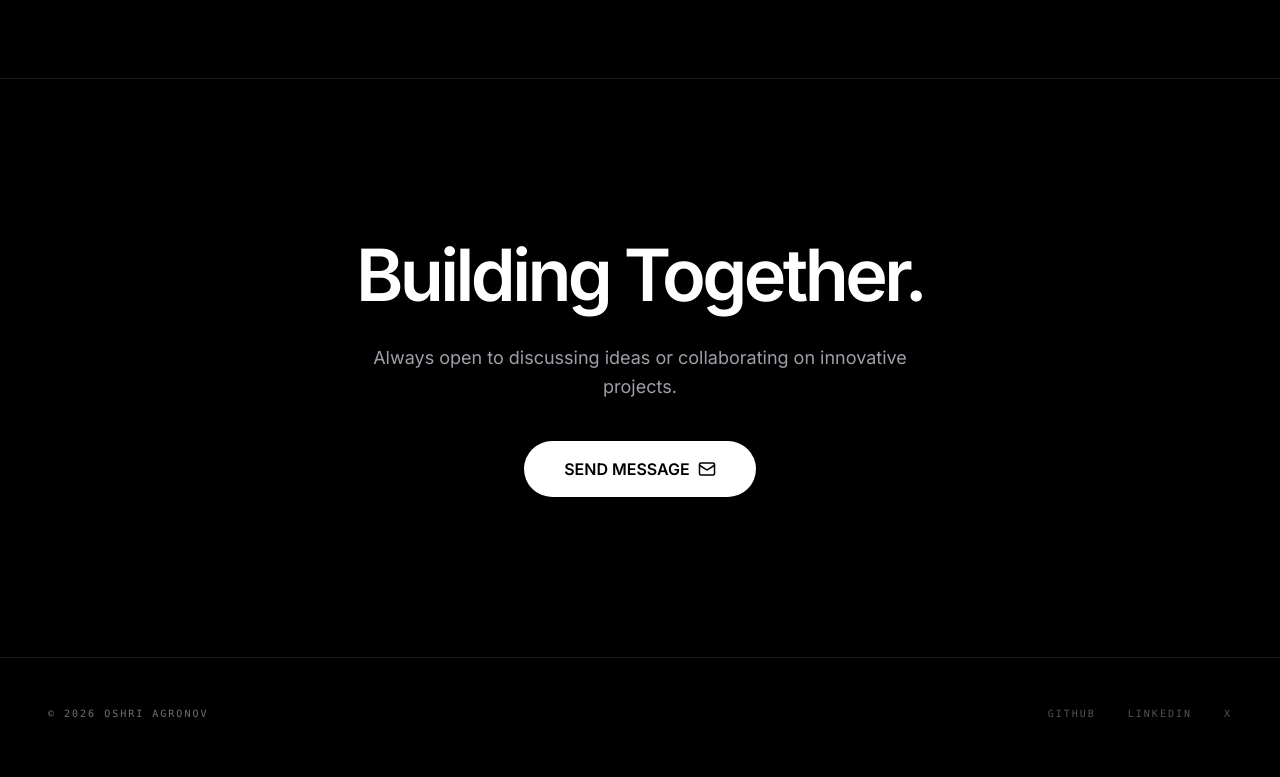
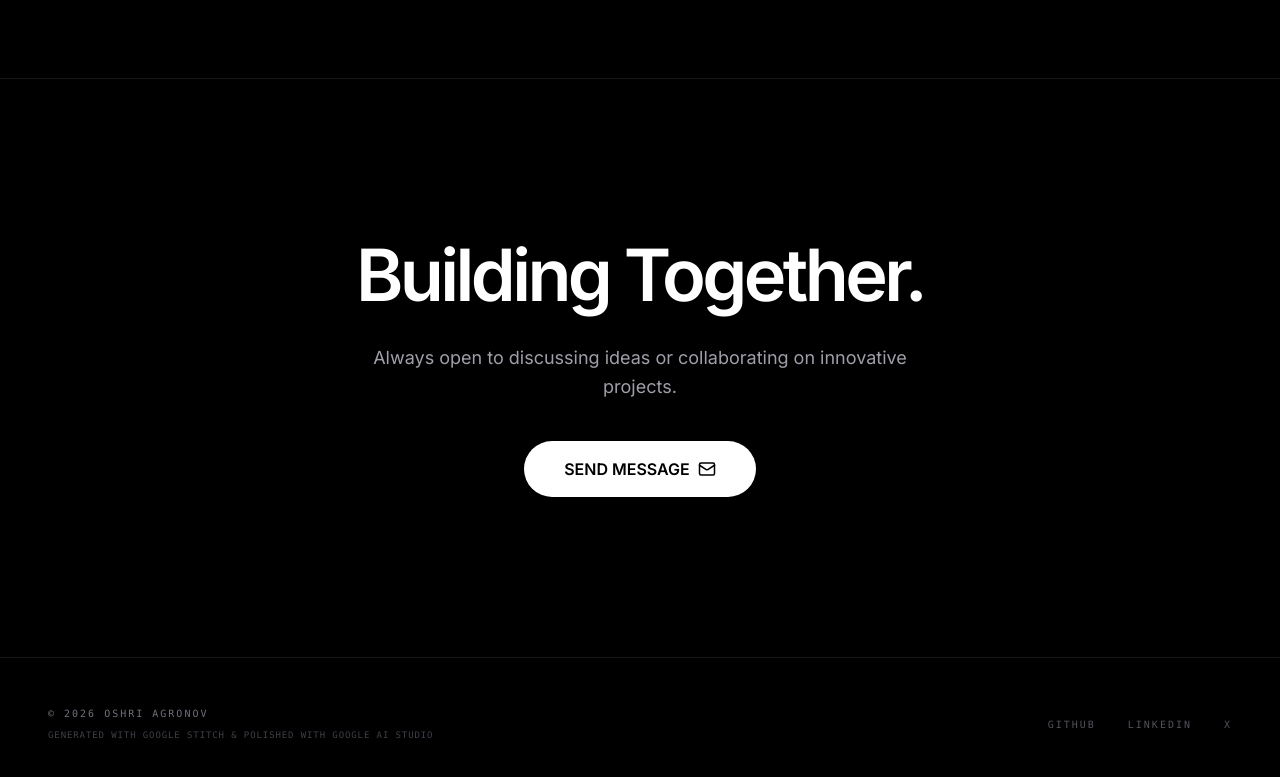
Before and after one commit to oshriagronov/vibe-portfolio, a React (Vite) app: page / in a window 1280 px wide. Shown: the part 2625-3402 px from the top of the page. Built offline with nearby package versions, Linux system fonts and the light colour scheme; no server answers.

Commit message:
feat: Add AI attribution to footer
Adds a line to the footer crediting Google Stitch and Google AI Studio for generating the portfolio content. This enhances transparency regarding the creation process.

```diff
--- a/src/App.tsx
+++ b/src/App.tsx
@@ -332,9 +332,15 @@ export default function App() {
       {/* Footer */}
       <footer className="w-full border-t border-zinc-900 bg-black py-12">
         <div className="flex flex-col md:flex-row justify-between items-center gap-8 px-6 md:px-12 max-w-7xl mx-auto">
-          <div className="text-[10px] tracking-[0.2em] uppercase text-zinc-500 font-mono">
-            © {new Date().getFullYear()} {USER_INFO.name}
+          <div className="flex flex-col gap-2 items-center md:items-start">
+            <div className="text-[10px] tracking-[0.2em] uppercase text-zinc-500 font-mono">
+              © {new Date().getFullYear()} {USER_INFO.name}
+            </div>
+            <div className="text-[9px] tracking-[0.1em] uppercase text-zinc-700 font-mono">
+              Generated with Google Stitch & Polished with Google AI Studio
+            </div>
           </div>
+
           <div className="flex gap-8">
             <a href={USER_INFO.githubUrl} className="text-[10px] tracking-[0.2em] uppercase text-zinc-600 hover:text-white transition-all font-mono">GITHUB</a>
             <a href={USER_INFO.linkedinUrl} className="text-[10px] tracking-[0.2em] uppercase text-zinc-600 hover:text-white transition-all font-mono">LINKEDIN</a>
```
